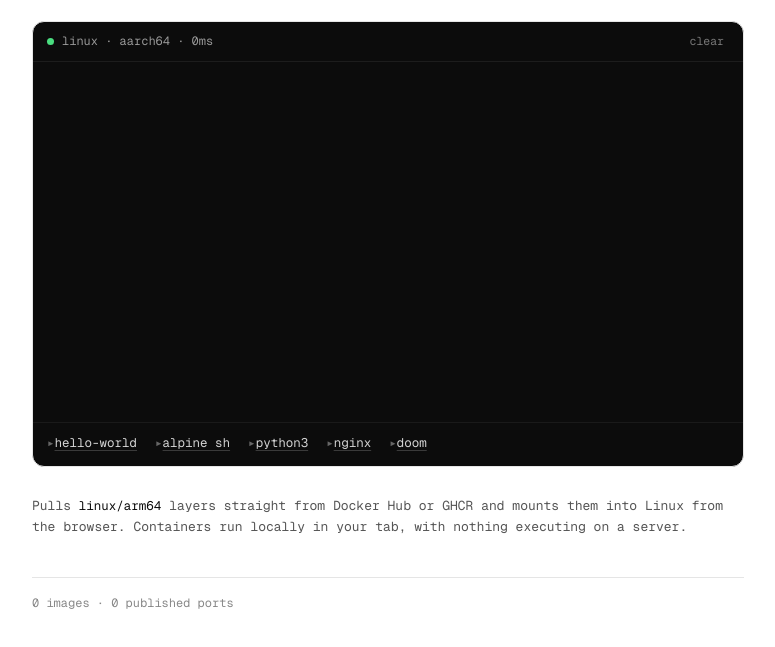
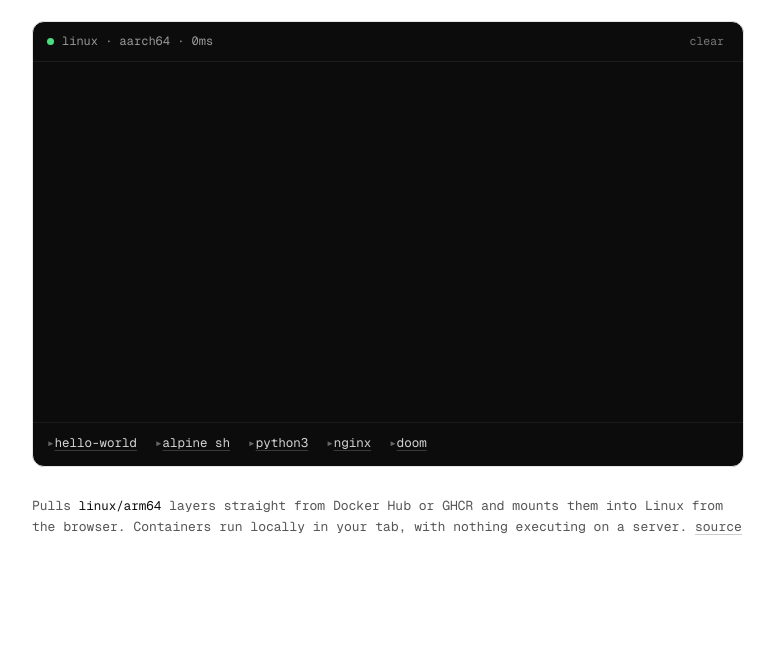
Before and after one commit to taeold/undocker, a website built with Vite: page index.html in a window 1280 px wide. Shown: the part 165-812 px from the top of the page, without its empty margins (252-1027 px from the left). Built offline with nearby package versions, Linux system fonts and the light colour scheme; what @xterm/addon-web-links, unkernel would draw is missing.

Commit message:
Remove footer stats and link source in summary

```diff
--- a/index.html
+++ b/index.html
@@ -469,19 +469,6 @@
         font-size: 13px;
         color: var(--dim);
       }
-
-      footer {
-        margin-top: 40px;
-        padding-top: 16px;
-        border-top: 1px solid var(--line);
-        display: flex;
-        align-items: center;
-        justify-content: space-between;
-        flex-wrap: wrap;
-        gap: 10px;
-        font-size: 12px;
-        color: var(--faint);
-      }
     </style>
   </head>
   <body>
@@ -572,12 +559,8 @@
       <p class="summary">
         Pulls <code>linux/arm64</code> layers straight from Docker Hub or GHCR and mounts them into
         Linux from the browser. Containers run locally in your tab, with nothing executing on a
-        server.
+        server. <a href="https://github.com/taeold/undocker" target="_blank" rel="noreferrer">source</a>
       </p>
-
-      <footer>
-        <span id="footer-stats">0 images · 0 ports</span>
-      </footer>
     </main>
 
     <script type="module" src="/src/main.js"></script>
--- a/src/main.js
+++ b/src/main.js
@@ -20,7 +20,6 @@ const btnPreviewClose = document.getElementById("btn-preview-close");
 const btnClear = document.getElementById("btn-clear");
 const btnReset = document.getElementById("btn-reset");
 const btnTheme = document.getElementById("btn-theme");
-const footerStats = document.getElementById("footer-stats");
 
 // ---------------- Theme Toggle ----------------
 function syncThemeLabel() {
@@ -56,12 +55,6 @@ function setIdleHtml(html) {
   idleScreen.innerHTML = html;
 }
 
-function updateFooter() {
-  const imgs = runtime ? runtime.imageCount() : 0;
-  const ports = openPorts.size;
-  footerStats.textContent = `${imgs} image${imgs === 1 ? "" : "s"} · ${ports} published port${ports === 1 ? "" : "s"}`;
-}
-
 function renderPortPills() {
   portPillsEl.innerHTML = "";
   for (const info of openPorts.values()) {
@@ -73,7 +66,6 @@ function renderPortPills() {
     btn.addEventListener("click", () => openPreview(info.hostPort));
     portPillsEl.appendChild(btn);
   }
-  updateFooter();
 }
 
 function buildSrcdoc(res, reqPath) {
@@ -345,9 +337,6 @@ async function ensureBooted(initialCmd = "") {
           renderPortPills();
           if (closedPort != null && activePreviewPort === closedPort) closePreview();
         },
-        onImageChange() {
-          updateFooter();
-        },
         onDisplay(mode) {
           showFramebuffer(mode);
         },
@@ -358,7 +347,6 @@ async function ensureBooted(initialCmd = "") {
 
       const totalMs = Math.round(performance.now() - t0);
       setStatus("ready", `linux ${runtime.kernelVer} · aarch64 · ${totalMs}ms`);
-      updateFooter();
 
       if (pendingInput) {
         runtime.send(pendingInput);
@@ -422,7 +410,6 @@ btnReset.addEventListener("click", async () => {
   xtermMount.innerHTML = "";
   idleScreen.style.display = "";
   setIdleHtml("");
-  updateFooter();
   ensureBooted();
 });
 
```
